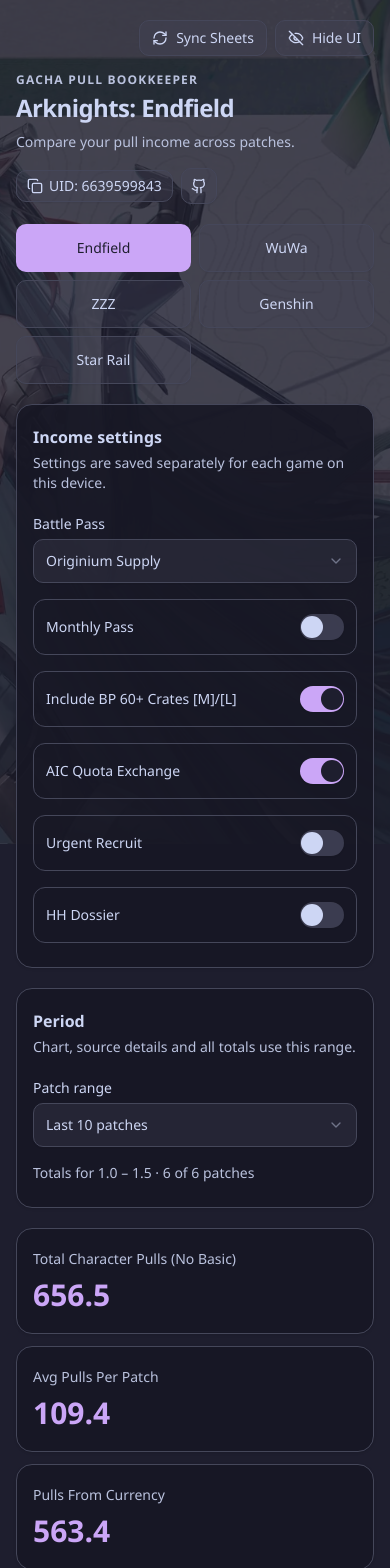
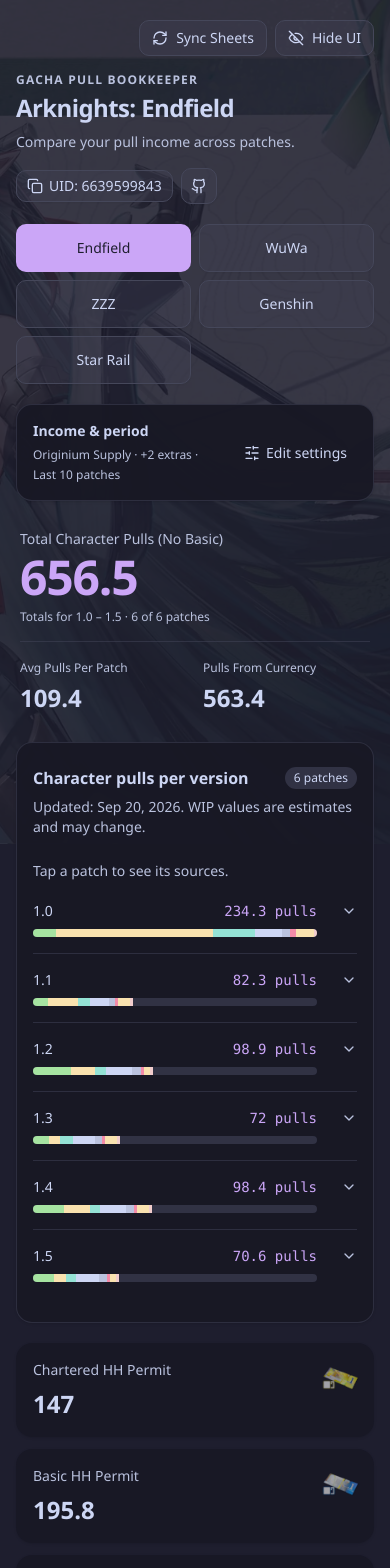
Before and after one commit to Sunriseex/gacha-pull-bookkeeper, a React (Vite) app: page / in a window 390 px wide. Shown: the top 1568 px of the page. Built offline with nearby package versions, Linux system fonts and the light colour scheme.

Commit message:
style: compact dashboard settings and emphasize pull totals (#31)
* style: simplify dashboard hierarchy and collapse mobile settings

* style: shorten mobile summary and fill period column

```diff
--- a/src/App.jsx
+++ b/src/App.jsx
@@ -1,5 +1,5 @@
 import { useEffect, useMemo, useRef, useState } from 'react';
-import { Github, Eye, EyeOff, Copy, RefreshCw, ExternalLink } from 'lucide-react';
+import { Github, Eye, EyeOff, Copy, RefreshCw, ExternalLink, SlidersHorizontal, Check } from 'lucide-react';
 import { toast } from 'sonner';
 import { Button } from '@/components/ui/button';
 import { Card, CardHeader, CardTitle, CardDescription, CardContent } from '@/components/ui/card';
@@ -117,12 +117,18 @@
   const [revision, setRevision] = useState(0);
   const [hidden, setHidden] = useState(false);
   const [detailsOpen, setDetailsOpen] = useState(false);
+  const [settingsOpen, setSettingsOpen] = useState(false);
   const game = getGameById(gameId);
   const options = optionsByGame[game.id];
   const range = useMemo(() => selectPatchRange(game.patches, rangesByGame[game.id]), [game, rangesByGame, revision]);
   const totals = useMemo(() => aggregateTotals(range.rows, options, game), [range, options, game]);
   const series = useMemo(() => chartSeries(range.rows, options, game), [range, options, game]);
   const cards = cardsConfig(totals, game);
+  const flags = [{ key: 'monthlySub', label: game.ui.monthlyPassLabel ?? 'Monthly Pass' }, ...(game.ui.optionalToggles ?? [])];
+  const tierLabel = game.ui.battlePass.tiers.find(tier => tier.value === options.battlePassTier)?.label ?? 'F2P';
+  const extraCount = (game.ui.optionalToggles ?? []).filter(flag => options[flag.key]).length;
+  const modeLabels = { latest5: 'Last 5 patches', latest10: 'Last 10 patches', all: 'All patches', custom: range.label };
+  const settingsSummary = [tierLabel, options.monthlySub && flags[0].label, extraCount && `+${extraCount} extras`, modeLabels[range.selection.mode]].filter(Boolean).join(' · ');
   const index = GAME_CATALOG.games.findIndex(item => item.id === game.id);
   useEffect(() => { document.title = `${game.title} Bookkeeper`; }, [game.title]);
   function selectGame(id) {
@@ -159,24 +165,27 @@
         <nav className="game-selector grid grid-cols-2 gap-2 sm:grid-cols-5" aria-label="Game selector">
           {GAME_CATALOG.games.map((item, i) => <Button key={item.id} variant={item.id === game.id ? 'default' : 'outline'} className="h-auto min-h-12 px-3 py-3" aria-label={item.title} aria-pressed={item.id === game.id} onClick={() => selectGame(item.id)}>{shortTitles[i]}</Button>)}
         </nav>
-        <Card>
-          <CardHeader className="px-4 sm:px-6"><CardTitle>Income settings</CardTitle><CardDescription>Settings are saved separately for each game on this device.</CardDescription></CardHeader>
-          <CardContent className="grid gap-4 px-4 sm:grid-cols-2 sm:px-6">
-            <div className="space-y-2"><Label htmlFor="battle-pass">{game.ui.battlePass.label}</Label><Select value={String(options.battlePassTier)} onValueChange={value => updateOption('battlePassTier', Number(value))}><SelectTrigger id="battle-pass" className="min-h-11 w-full"><SelectValue /></SelectTrigger><SelectContent>{game.ui.battlePass.tiers.map(tier => <SelectItem key={tier.value} value={String(tier.value)}>{tier.label}</SelectItem>)}</SelectContent></Select></div>
-            {[{ key: 'monthlySub', label: game.ui.monthlyPassLabel ?? 'Monthly Pass' }, ...(game.ui.optionalToggles ?? [])].map(flag => <div key={flag.key} className="flex min-h-14 items-center justify-between gap-4 rounded-lg border p-3"><Label htmlFor={`option-${flag.key}`} className="flex-1 cursor-pointer leading-relaxed">{flag.label}</Label><Switch id={`option-${flag.key}`} checked={Boolean(options[flag.key])} onCheckedChange={value => updateOption(flag.key, value)} className="touch-switch" /></div>)}
+        <Card className="settings-panel gap-4 py-4 sm:py-5">
+          <CardHeader className="flex items-center justify-between gap-3 px-4 sm:px-5">
+            <div className="min-w-0"><CardTitle className="text-sm">Income & period</CardTitle><p className="settings-summary mt-1 text-xs leading-relaxed text-muted-foreground" data-testid="settings-summary">{settingsSummary}</p></div>
+            <Button variant="ghost" size="sm" className="settings-toggle shrink-0 min-h-11" aria-expanded={settingsOpen} aria-controls="income-period-controls" onClick={() => setSettingsOpen(value => !value)}>{settingsOpen ? <Check /> : <SlidersHorizontal />}{settingsOpen ? 'Done' : 'Edit settings'}</Button>
+          </CardHeader>
+          <CardContent id="income-period-controls" className={`settings-controls px-4 sm:px-5 ${settingsOpen ? 'settings-open' : ''}`}>
+            <div className="settings-columns grid gap-5 lg:grid-cols-[1fr_1fr]">
+              <div className="grid content-start gap-3 sm:grid-cols-2">
+                <div className="space-y-2"><Label htmlFor="battle-pass">{game.ui.battlePass.label}</Label><Select value={String(options.battlePassTier)} onValueChange={value => updateOption('battlePassTier', Number(value))}><SelectTrigger id="battle-pass" className="min-h-11 w-full"><SelectValue /></SelectTrigger><SelectContent>{game.ui.battlePass.tiers.map(tier => <SelectItem key={tier.value} value={String(tier.value)}>{tier.label}</SelectItem>)}</SelectContent></Select></div>
+                {flags.map(flag => <div key={flag.key} className="flex min-h-11 items-center justify-between gap-3 rounded-lg bg-secondary/25 px-3 py-2"><Label htmlFor={`option-${flag.key}`} className="flex-1 cursor-pointer leading-relaxed">{flag.label}</Label><Switch id={`option-${flag.key}`} checked={Boolean(options[flag.key])} onCheckedChange={value => updateOption(flag.key, value)} className="touch-switch" /></div>)}
+              </div>
+              <div className="settings-period border-t pt-4 lg:border-t-0 lg:border-l lg:pl-5 lg:pt-0"><PatchRangeControls patches={game.patches} selection={range.selection} onChange={updateRange} /><p className="mt-3 text-xs text-muted-foreground">Settings are saved per game. All totals use the selected period.</p></div>
+            </div>
           </CardContent>
         </Card>
-        <Card>
-          <CardHeader className="px-4 sm:px-6"><CardTitle>Period</CardTitle><CardDescription>Chart, source details and all totals use this range.</CardDescription></CardHeader>
-          <CardContent className="px-4 sm:px-6"><PatchRangeControls patches={game.patches} selection={range.selection} onChange={updateRange} />
-            <p className="mt-4 text-sm text-muted-foreground" data-testid="period-label" role="status">Totals for {range.label} · {range.rows.length} of {game.patches.length} patches</p>
-          </CardContent>
-        </Card>
-        <section className="grid grid-cols-1 gap-3 min-[400px]:grid-cols-2 sm:grid-cols-3" aria-label="Pull totals">
-          {cards.slice(0, 3).map(card => <Card key={card.label} className="gap-2 px-4 py-5"><h2 className="text-sm text-muted-foreground">{card.label}</h2><p className="text-3xl font-semibold tabular-nums text-primary" data-testid="summary-value">{number.format(card.value)}</p></Card>)}
+        <section className="summary-panel" aria-label="Pull totals">
+          <div className="summary-primary"><h2 className="text-sm text-muted-foreground">{cards[0].label}</h2><p className="mt-1 text-5xl font-semibold tracking-tight tabular-nums text-primary sm:text-6xl" data-testid="summary-value">{number.format(cards[0].value)}</p><p className="mt-2 text-xs text-muted-foreground" data-testid="period-label" role="status">Totals for {range.label} · {range.rows.length} of {game.patches.length} patches</p></div>
+          <div className="summary-secondary grid grid-cols-2 gap-4">{cards.slice(1, 3).map(card => <div key={card.label}><h2 className="text-xs leading-relaxed text-muted-foreground">{card.label}</h2><p className="mt-1 text-2xl font-semibold tabular-nums sm:text-3xl" data-testid="summary-value">{number.format(card.value)}</p></div>)}</div>
         </section>
         <Card>
-          <CardHeader className="px-4 sm:px-6"><div className="flex flex-wrap items-center justify-between gap-3"><CardTitle><h2>{game.ui.chartTitle ?? 'Pulls per version'}</h2></CardTitle><Badge variant="secondary">{range.rows.length} patches</Badge></div><CardDescription>Updated: {updatedAt(game.generatedAt)}. WIP values are estimates and may change.</CardDescription></CardHeader>
+          <CardHeader className="px-4 sm:px-6"><div className="flex flex-wrap items-center justify-between gap-3"><CardTitle><h2>{game.ui.chartTitle ?? 'Pulls per version'}</h2></CardTitle><Badge variant="secondary">{range.rows.length} {range.rows.length === 1 ? 'patch' : 'patches'}</Badge></div><CardDescription>Updated: {updatedAt(game.generatedAt)}. WIP values are estimates and may change.</CardDescription></CardHeader>
           <CardContent className="min-w-0 px-4 sm:px-6">
             {!series.length ? <p className="py-8 text-muted-foreground">No patches available for this game yet.</p> : <>
               <DesktopChart key={game.id} series={series} title={game.ui.chartTitle} />
@@ -186,7 +195,7 @@
           </CardContent>
         </Card>
         <section aria-label="Resource totals" className="grid grid-cols-1 gap-3 min-[400px]:grid-cols-2 sm:grid-cols-3">
-          {cards.slice(3).map(card => <Card key={card.label} className="relative gap-2 overflow-hidden px-4 py-5">{card.icon && <img src={card.icon} alt="" loading="lazy" className="absolute right-3 top-4 size-10 object-contain opacity-60" />}<h2 className={`text-sm text-muted-foreground ${card.icon ? 'pr-12' : ''}`}>{card.label}</h2><p className="text-2xl font-semibold tabular-nums">{number.format(card.value)}</p>{card.hint && <p className="break-words text-xs text-muted-foreground">{card.hint}</p>}</Card>)}
+          {cards.slice(3).map(card => <Card key={card.label} className="resource-card relative gap-2 overflow-hidden px-4 py-4">{card.icon && <img src={card.icon} alt="" loading="lazy" className="absolute right-3 top-4 size-10 object-contain opacity-60" />}<h2 className={`text-sm text-muted-foreground ${card.icon ? 'pr-12' : ''}`}>{card.label}</h2><p className="text-2xl font-semibold tabular-nums">{number.format(card.value)}</p>{card.hint && <p className="break-words text-xs text-muted-foreground">{card.hint}</p>}</Card>)}
         </section>
         <footer className="flex flex-wrap justify-between gap-3 border-t pt-4 text-xs text-muted-foreground"><p>Estimated income, not your personal pull history.</p><a className="inline-flex min-h-11 items-center gap-1 underline underline-offset-4" href={sources[index]} target="_blank" rel="noopener noreferrer">Source spreadsheet<ExternalLink className="size-3" /></a></footer>
       </main>}
--- a/src/components/dashboard/patch-range-controls.jsx
+++ b/src/components/dashboard/patch-range-controls.jsx
@@ -16,7 +16,7 @@
     if (start > end) next[key === 'startId' ? 'endId' : 'startId'] = id;
     onChange(next);
   }
-  return <div className="grid gap-4 sm:grid-cols-3">
+  return <div className={`grid gap-3 ${selection.mode === 'custom' ? 'sm:grid-cols-3' : ''}`}>
     <div className="space-y-2"><Label htmlFor="patch-range">Patch range</Label>
       <Select value={selection.mode} onValueChange={changeMode} disabled={!patches.length}>
         <SelectTrigger id="patch-range" className="min-h-11 w-full"><SelectValue /></SelectTrigger>
--- a/src/styles.css
+++ b/src/styles.css
@@ -7,7 +7,7 @@
   font-family: "Segoe UI", "Noto Sans", sans-serif;
   --background: #1e1e2e;
   --foreground: #cdd6f4;
-  --card: #181825e8;
+  --card: #181825f5;
   --card-foreground: #cdd6f4;
   --popover: #181825;
   --popover-foreground: #cdd6f4;
@@ -20,7 +20,7 @@
   --accent: #45475a;
   --accent-foreground: #cdd6f4;
   --destructive: #f38ba8;
-  --border: #45475a;
+  --border: #45475a80;
   --input: #45475a;
   --ring: #cba6f7;
   --radius: 0.75rem;
@@ -56,7 +56,7 @@
   button:not(:disabled), [role="switch"]:not(:disabled) { cursor: pointer; }
   a:focus-visible { outline: 2px solid var(--ring); outline-offset: 4px; }
 }
-.game-background { position: fixed; inset: 0; background-size: cover; background-position: center; opacity: .18; pointer-events: none; }
+.game-background { position: fixed; inset: 0; background-size: cover; background-position: center; opacity: .12; pointer-events: none; }
 .background-visible { opacity: .85; }
 .desktop-chart canvas { display: block; max-width: none; }
 .chart-scroll { width: 100%; overflow-x: auto; overscroll-behavior-x: contain; border-radius: .5rem; scrollbar-color: var(--primary) var(--muted); }
@@ -76,3 +76,14 @@
 @media (prefers-reduced-motion: reduce) {
   *, *::before, *::after { animation-duration: .01ms !important; transition-duration: .01ms !important; }
 }
+
+.settings-toggle, .settings-summary { display: none; }
+.summary-panel { display: grid; grid-template-columns: 1.15fr 1fr; align-items: center; gap: 2rem; padding: 1.25rem .25rem; }
+.summary-secondary { border-left: 1px solid var(--border); padding-left: 2rem; }
+.resource-card { border-color: transparent; background: #181825e6; }
+@media (max-width: 760px) {
+  .settings-toggle, .settings-summary { display: flex; }
+  .settings-controls:not(.settings-open) { display: none; }
+  .summary-panel { grid-template-columns: 1fr; gap: 1rem; padding: .5rem .25rem; }
+  .summary-secondary { border-left: 0; border-top: 1px solid var(--border); padding: 1rem 0 0; }
+}
```
Also changed, not shown: 1 other file (tests, documents, lock files or other folders).
